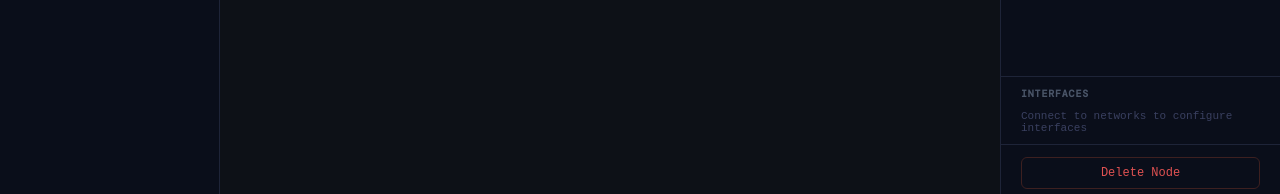
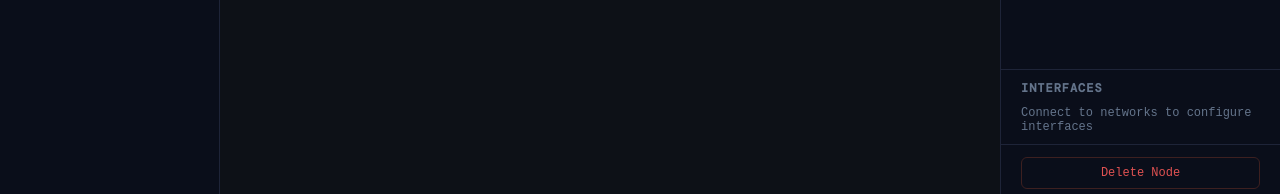
Before and after one commit to PedroMMarinho/FEUP-GRS, a React (Vite) app in the folder project/frontend/: page / in a window 1280 px wide. Both pictures are taken after a click on the button 64 px from the left and 138 px from the top of the page. Shown: the part 599-793 px from the top of the page. Built offline with nearby package versions, Linux system fonts and the light colour scheme.

Commit message:
Fixing more styling things

```diff
--- a/project/frontend/src/App.jsx
+++ b/project/frontend/src/App.jsx
@@ -209,7 +209,7 @@ export default function App() {
       let parentNodeId = undefined;
       let finalPosition = position;
 
-      if (!isNetwork) {
+      if (!isNetwork && !isRouter) {
         const targetNetwork = nodes.find((n) => {
           if (n.type !== 'networkNode') return false;
 
@@ -438,11 +438,12 @@ export default function App() {
         <div style={dynamicStyles.canvas}>
 
           <style>{`
+            .react-flow__node-routerNode img,
             .react-flow__node-deviceNode img,
             .react-flow__node-networkNode img {
                filter: ${isDarkMode ? 'invert(1)' : 'none'};
                transition: filter 0.3s ease;
-            }
+            },
           `}</style>
 
           <ReactFlow
--- a/project/frontend/src/components/ConfigSidebar.jsx
+++ b/project/frontend/src/components/ConfigSidebar.jsx
@@ -109,7 +109,7 @@ export default function ConfigSidebar({ selectedNode, onConfigChange, onDelete,
         <>
           <div style={styles.divider} />
           <div style={styles.sectionLabel}>Interfaces</div>
-          <div style={{ padding: '10px 20px', fontSize: 11, color: '#3a4060', fontFamily: 'monospace' }}>
+          <div style={{ padding: '10px 20px', fontSize: 12, color: theme.textMuted, fontFamily: 'monospace' }}>
             Connect to networks to configure interfaces
           </div>
         </>
@@ -304,8 +304,8 @@ const getStyles = (theme, isDarkMode) => ({
     fontFamily: 'monospace',
     transition: 'all 0.15s',
   },
-  sectionLabel: { fontSize: 10, color: '#4a5568', fontWeight: 700, textTransform: 'uppercase', letterSpacing: '0.08em', padding: '10px 20px 0' },
-  interfaceBlock: { display: 'flex', flexDirection: 'column', gap: 8, padding: '10px 12px', background: '#0d1117', borderRadius: 8, border: '1px solid #1e2438' },
+  sectionLabel: { fontSize: 12, color: theme.textMuted, fontWeight: 700, textTransform: 'uppercase', letterSpacing: '0.08em', padding: '10px 20px 0' },
+  interfaceBlock: { display: 'flex', flexDirection: 'column', gap: 8, padding: '10px 12px', background: theme.canvasBg, borderRadius: 8, border: '1px solid #1e2438' },
   interfaceHeader: { display: 'flex', alignItems: 'center', gap: 6, marginBottom: 2 },
-  interfaceName: { fontSize: 11, color: '#a0aec0', fontFamily: 'monospace', fontWeight: 600 },
+  interfaceName: { fontSize: 11, color: theme.textMain, fontFamily: 'monospace', fontWeight: 600 },
 });
```
Also changed, not shown: 1 other file (tests, documents, lock files or other folders).
